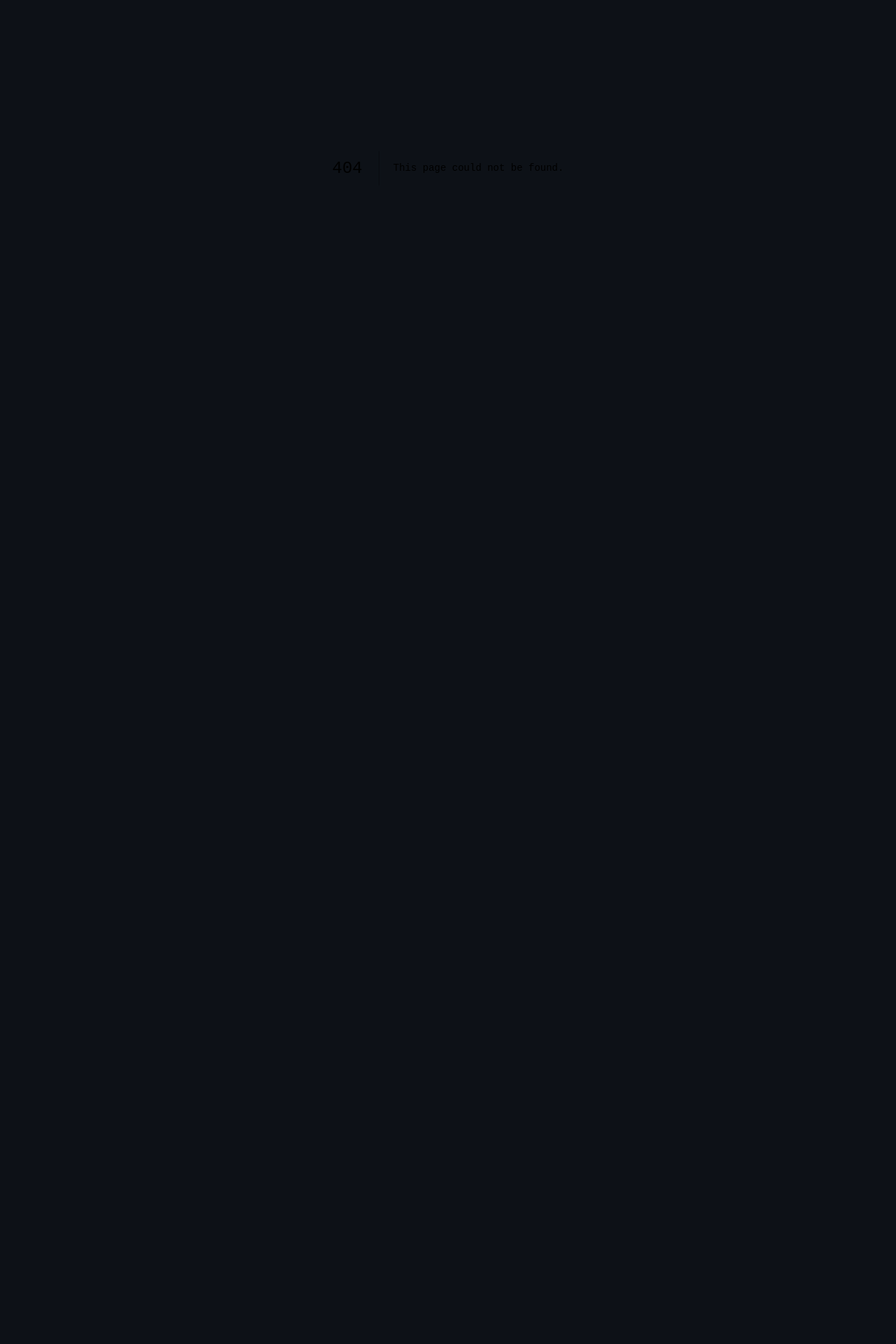
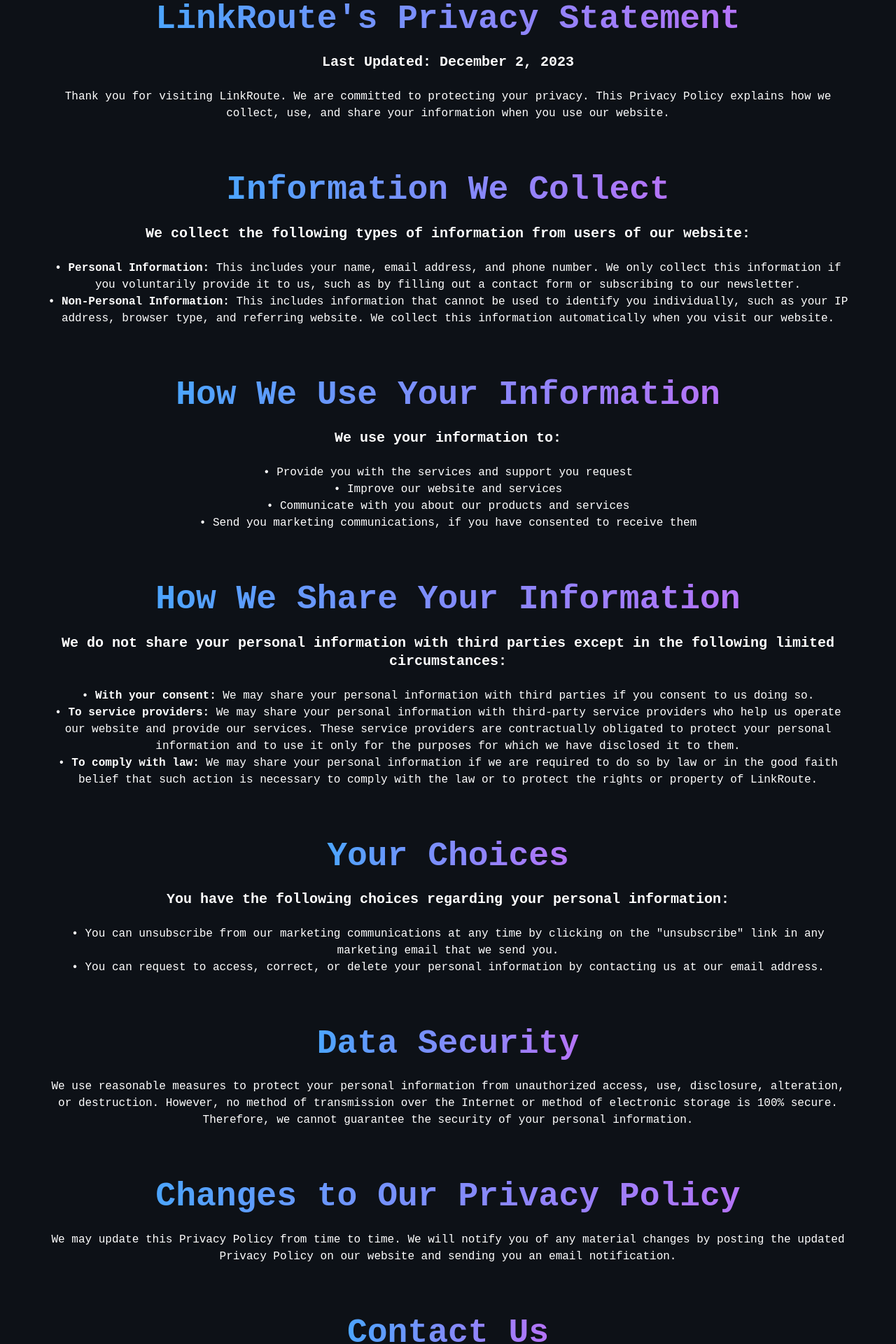
Before and after one commit to m3hu1/LinkRoute, a Next.js app: page /privacypolicy in a window 1280 px wide. Before the commit this address had no page. Shown: the part 160-2080 px from the top of the page at 70% size. Before the commit the page ends 800 px from the top, so only its background shows below. Built offline with nearby package versions, Linux system fonts and the light colour scheme.

Commit message:
added privacy policy

```diff
--- /dev/null
+++ b/app/privacypolicy/layout.tsx
@@ -0,0 +1,15 @@
+import Footer from '@/components/Footer'
+import Navbar from '@/components/Navbar'
+import React from 'react'
+
+const layout = ({ children }: { children: React.ReactNode }) => {
+    return (
+        <>
+        <Navbar />
+        {children}
+        <Footer />
+        </>
+    )
+}
+
+export default layout
--- /dev/null
+++ b/app/privacypolicy/page.tsx
@@ -0,0 +1,94 @@
+import React from 'react'
+
+const privacy = () => {
+  return (
+    <main className="flex-center paddings mx-auto w-full max-w-screen-2xl flex-col">
+      <section className="nav-padding w-full">
+        <div className="flex-center relative min-h-[274px] w-full flex-col rounded-xl bg-cover bg-center text-center">
+          <h1 className="smXheading1 heading2 mb-6 text-center text-gradient_blue-purple">
+          LinkRoute's Privacy Statement
+          </h1>
+          <h2 className="smXheading1 heading4 text-white font-bold text-center">
+          Last Updated: December 2, 2023
+          </h2><br></br>
+          <p className="text-white text-center">
+            Thank you for visiting LinkRoute. We are committed to protecting your privacy. This Privacy Policy explains how we collect, use, and share your information when you use our website.
+          </p>
+          <br></br><br></br><br></br>
+          <h1 className="smXheading1 heading2 mb-6 text-center text-gradient_blue-purple">
+            Information We Collect
+          </h1>
+          <h2 className="smXheading1 heading4 text-white font-bold text-center">
+            We collect the following types of information from users of our website:
+          </h2><br></br>
+          <p className="text-white text-center">
+          <b>• Personal Information:</b> This includes your name, email address, and phone number. We only collect this information if you voluntarily provide it to us, such as by filling out a contact form or subscribing to our newsletter.
+          </p>
+          <p className="text-white text-center">
+          <b>• Non-Personal Information:</b> This includes information that cannot be used to identify you individually, such as your IP address, browser type, and referring website. We collect this information automatically when you visit our website.
+          </p>
+          <br></br><br></br><br></br>
+          <h1 className="smXheading1 heading2 mb-6 text-center text-gradient_blue-purple">
+          How We Use Your Information
+          </h1>
+          <h2 className="smXheading1 heading4 text-white font-bold text-center">
+          We use your information to:
+          </h2>
+          <br></br>
+          <p className="text-white text-center">
+          • Provide you with the services and support you request<br></br>
+          • Improve our website and services<br></br>
+          • Communicate with you about our products and services<br></br>
+          • Send you marketing communications, if you have consented to receive them
+          </p>
+          <br></br><br></br><br></br>
+          <h1 className="smXheading1 heading2 mb-6 text-center text-gradient_blue-purple">
+          How We Share Your Information
+          </h1>
+          <h2 className="smXheading1 heading4 text-white font-bold text-center">
+          We do not share your personal information with third parties except in the following limited circumstances:
+          </h2><br></br>
+          <p className='text-white text-center'>
+          • <b>With your consent:</b> We may share your personal information with third parties if you consent to us doing so.<br></br>
+          • <b>To service providers:</b> We may share your personal information with third-party service providers who help us operate our website and provide our services. These service providers are contractually obligated to protect your personal information and to use it only for the purposes for which we have disclosed it to them.<br></br>
+          • <b>To comply with law:</b> We may share your personal information if we are required to do so by law or in the good faith belief that such action is necessary to comply with the law or to protect the rights or property of LinkRoute.
+          </p>
+          <br></br><br></br><br></br>
+          <h1 className="smXheading1 heading2 mb-6 text-center text-gradient_blue-purple">
+          Your Choices
+          </h1>
+          <h2 className="smXheading1 heading4 text-white font-bold text-center">
+          You have the following choices regarding your personal information:
+          </h2><br></br>
+          <p className='text-white text-center'>
+          • You can unsubscribe from our marketing communications at any time by clicking on the "unsubscribe" link in any marketing email that we send you.<br></br>
+          • You can request to access, correct, or delete your personal information by contacting us at our email address.
+          </p>
+          <br></br><br></br><br></br>
+          <h1 className="smXheading1 heading2 mb-6 text-center text-gradient_blue-purple">
+          Data Security
+          </h1>
+          <p className='text-white text-center'>
+          We use reasonable measures to protect your personal information from unauthorized access, use, disclosure, alteration, or destruction. However, no method of transmission over the Internet or method of electronic storage is 100% secure. Therefore, we cannot guarantee the security of your personal information.
+          </p>
+          <br></br><br></br><br></br>
+          <h1 className="smXheading1 heading2 mb-6 text-center text-gradient_blue-purple">
+          Changes to Our Privacy Policy
+          </h1>
+          <p className='text-white text-center'>
+          We may update this Privacy Policy from time to time. We will notify you of any material changes by posting the updated Privacy Policy on our website and sending you an email notification.
+          </p>
+          <br></br><br></br><br></br>
+          <h1 className="smXheading1 heading2 mb-6 text-center text-gradient_blue-purple">
+            Contact Us
+          </h1>
+          <p className='text-white text-center'>
+          If you have any questions about this Privacy Policy, please contact us at our email address.
+          </p>
+          </div>
+      </section>
+    </main>
+  )
+}
+
+export default privacy
--- a/components/Footer.tsx
+++ b/components/Footer.tsx
@@ -7,7 +7,7 @@
 
       <div className="flex gap-x-9">
         <Link href="/termsandconditions">Terms & Conditions</Link>
-        <Link href="/privacy-policy">Privacy Policy</Link>
+        <Link href="/privacypolicy">Privacy Policy</Link>
       </div>
     </footer>
   );
```
